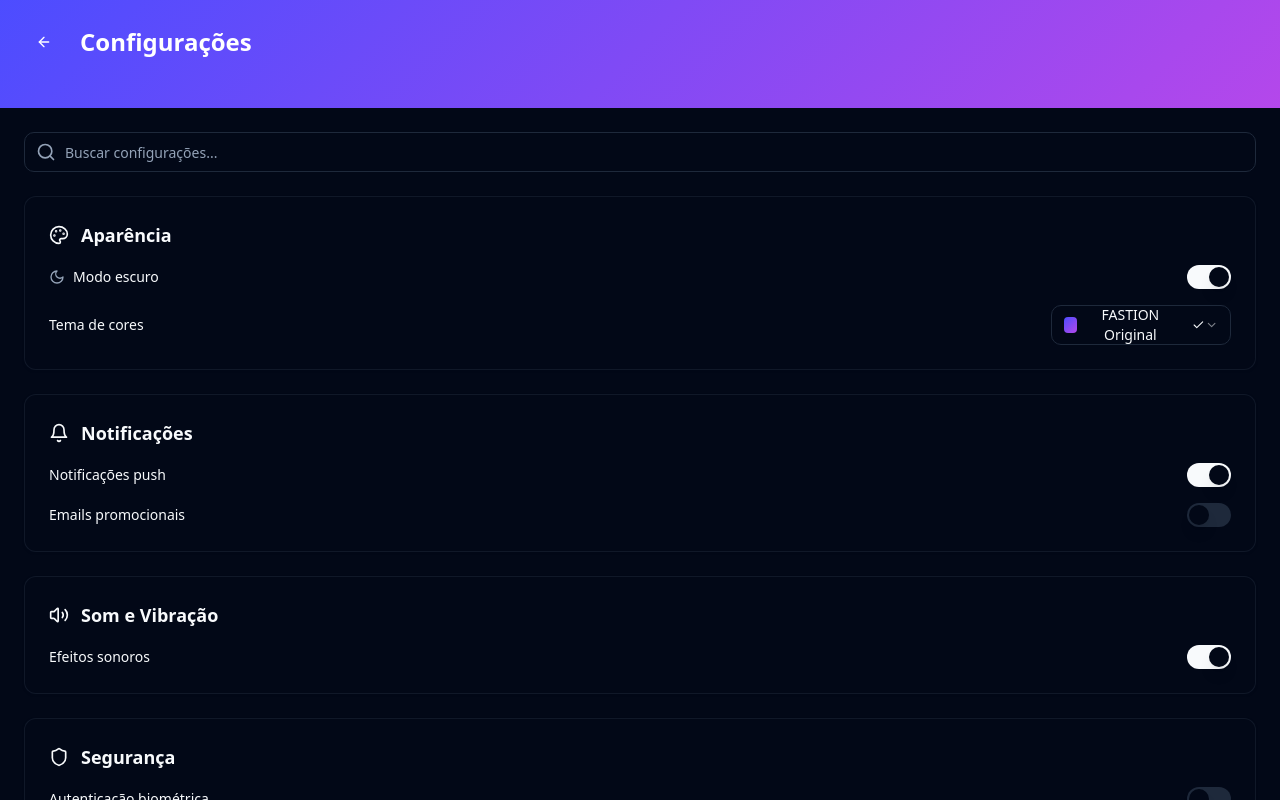
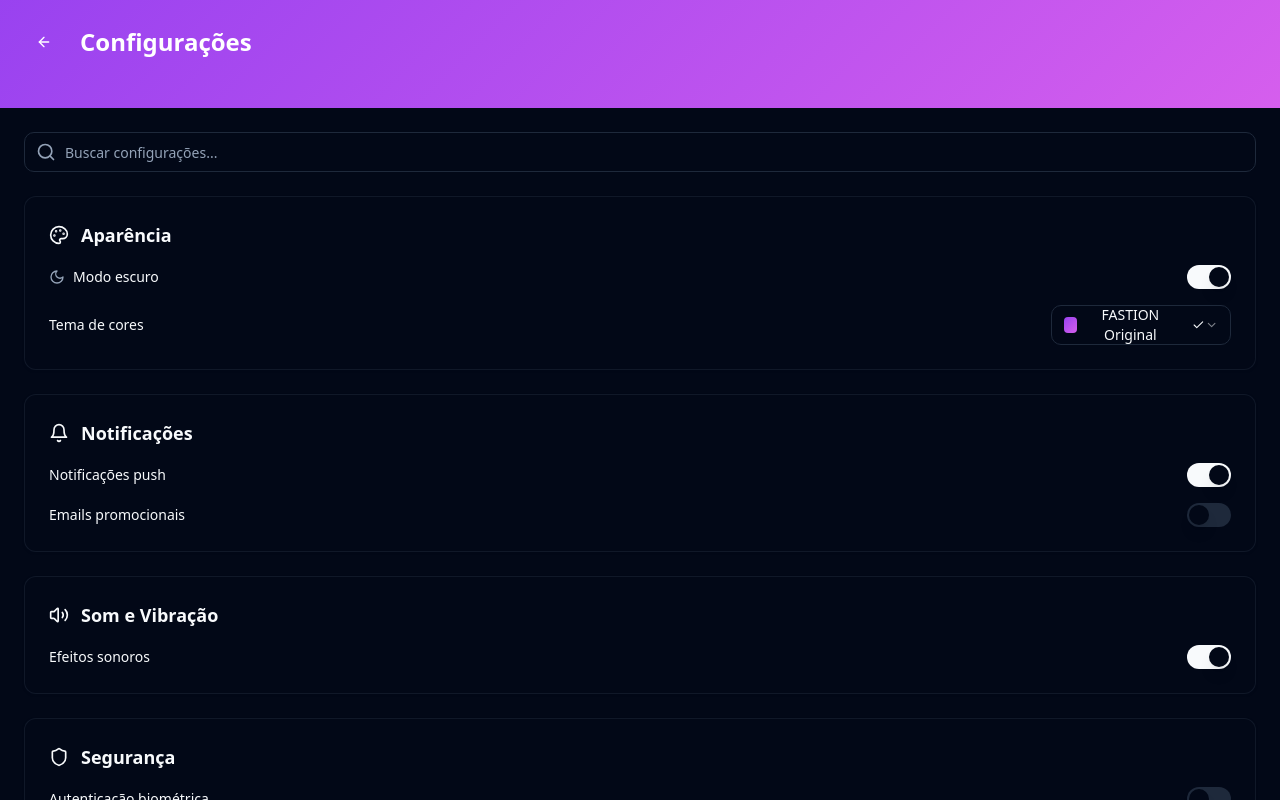
Before and after one commit to fMendozaa/TCC-APP, a React (Vite) app: page /settings in a window 1280 px wide. Shown: the top 800 px of the page. Built offline with nearby package versions, Linux system fonts and the light colour scheme.

Commit message:
Revert color changes

```diff
--- a/src/index.css
+++ b/src/index.css
@@ -17,41 +17,41 @@ All colors MUST be HSL.
     --popover: 220 15% 10%;
     --popover-foreground: 210 40% 98%;
 
-    --primary: 354 72% 37%;
+    --primary: 270 85% 60%;
     --primary-foreground: 210 40% 98%;
 
-    --secondary: 164 27% 81%;
-    --secondary-foreground: 352 69% 19%;
+    --secondary: 220 15% 15%;
+    --secondary-foreground: 210 40% 98%;
 
     --muted: 220 15% 15%;
     --muted-foreground: 215 20.2% 65.1%;
 
-    --accent: 4 44% 81%;
-    --accent-foreground: 352 69% 19%;
+    --accent: 290 80% 65%;
+    --accent-foreground: 210 40% 98%;
 
     --destructive: 0 84.2% 60.2%;
     --destructive-foreground: 210 40% 98%;
 
     --border: 220 15% 20%;
     --input: 220 15% 15%;
-    --ring: 354 72% 37%;
+    --ring: 270 85% 60%;
 
     --radius: 0.75rem;
 
     /* Brand Colors */
-    --brand-burgundy: 352 69% 19%;
-    --brand-red: 354 72% 37%;
-    --brand-pink: 4 44% 81%;
-    --brand-teal-light: 164 27% 81%;
-    --brand-teal: 154 33% 68%;
+    --brand-purple: 270 85% 60%;
+    --brand-purple-light: 290 80% 65%;
+    --brand-pink: 320 60% 70%;
+    --brand-blue: 240 100% 65%;
+    --brand-teal: 180 65% 55%;
 
     /* Gradients */
-    --gradient-primary: linear-gradient(135deg, hsl(var(--brand-red)), hsl(var(--brand-burgundy)));
-    --gradient-accent: linear-gradient(135deg, hsl(var(--brand-pink)), hsl(var(--brand-teal-light)));
+    --gradient-primary: linear-gradient(135deg, hsl(var(--brand-purple)), hsl(var(--brand-purple-light)));
+    --gradient-accent: linear-gradient(135deg, hsl(var(--brand-purple-light)), hsl(var(--brand-pink)));
     --gradient-card: linear-gradient(135deg, hsl(220 15% 10%), hsl(220 15% 12%));
 
     /* Shadows */
-    --shadow-glow: 0 0 40px hsl(var(--brand-red) / 0.3);
+    --shadow-glow: 0 0 40px hsl(var(--brand-purple) / 0.3);
     --shadow-card: 0 8px 32px hsl(220 15% 5% / 0.6);
 
     --sidebar-background: 0 0% 98%;
--- a/src/pages/Settings.tsx
+++ b/src/pages/Settings.tsx
@@ -31,8 +31,8 @@ const colorThemes = [
   {
     id: 'default',
     name: 'FASTION Original',
-    primary: 'hsl(240, 100%, 65%)',
-    secondary: 'hsl(280, 80%, 60%)'
+    primary: 'hsl(270, 85%, 60%)',
+    secondary: 'hsl(290, 80%, 65%)'
   },
   {
     id: 'ocean',
--- a/tailwind.config.ts
+++ b/tailwind.config.ts
@@ -53,10 +53,10 @@ export default {
 					foreground: 'hsl(var(--card-foreground))'
 				},
 				brand: {
-					burgundy: 'hsl(var(--brand-burgundy))',
-					red: 'hsl(var(--brand-red))',
+					purple: 'hsl(var(--brand-purple))',
+					'purple-light': 'hsl(var(--brand-purple-light))',
 					pink: 'hsl(var(--brand-pink))',
-					'teal-light': 'hsl(var(--brand-teal-light))',
+					blue: 'hsl(var(--brand-blue))',
 					teal: 'hsl(var(--brand-teal))'
 				},
 				sidebar: {
```
